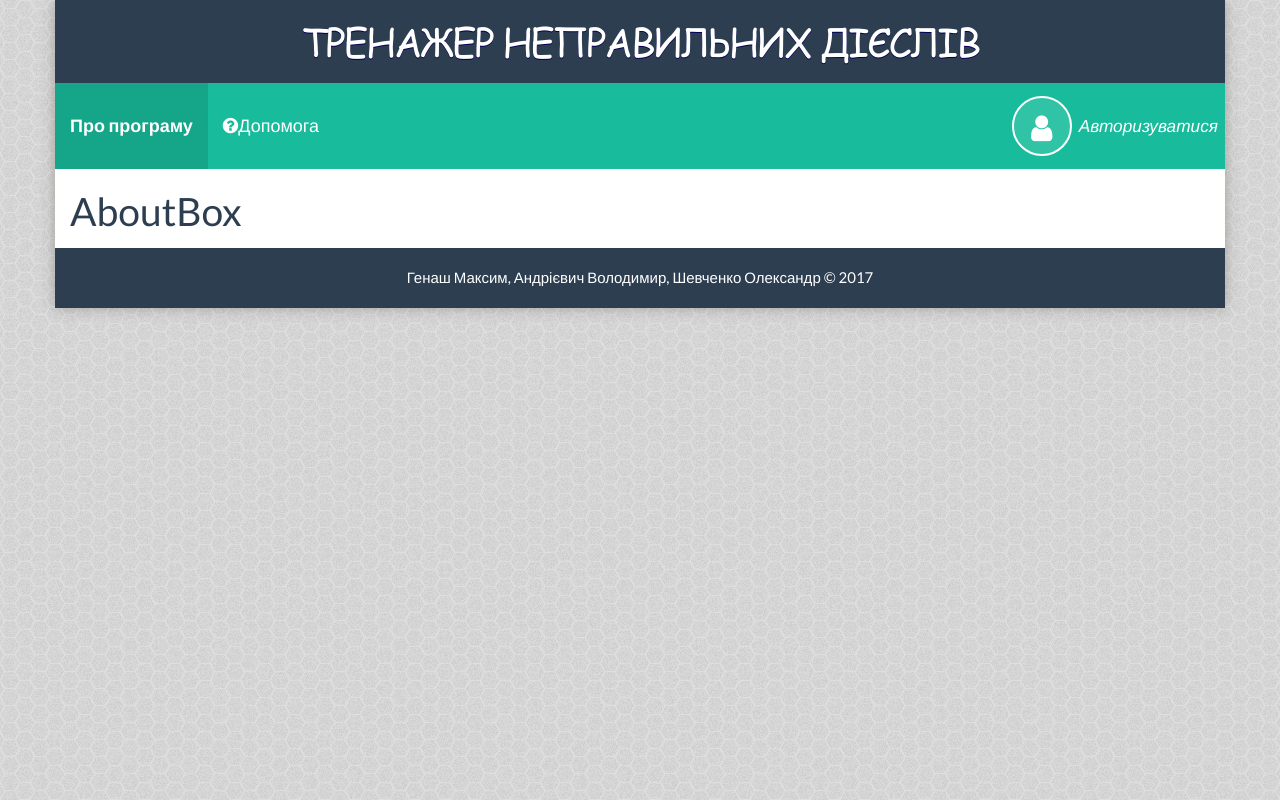
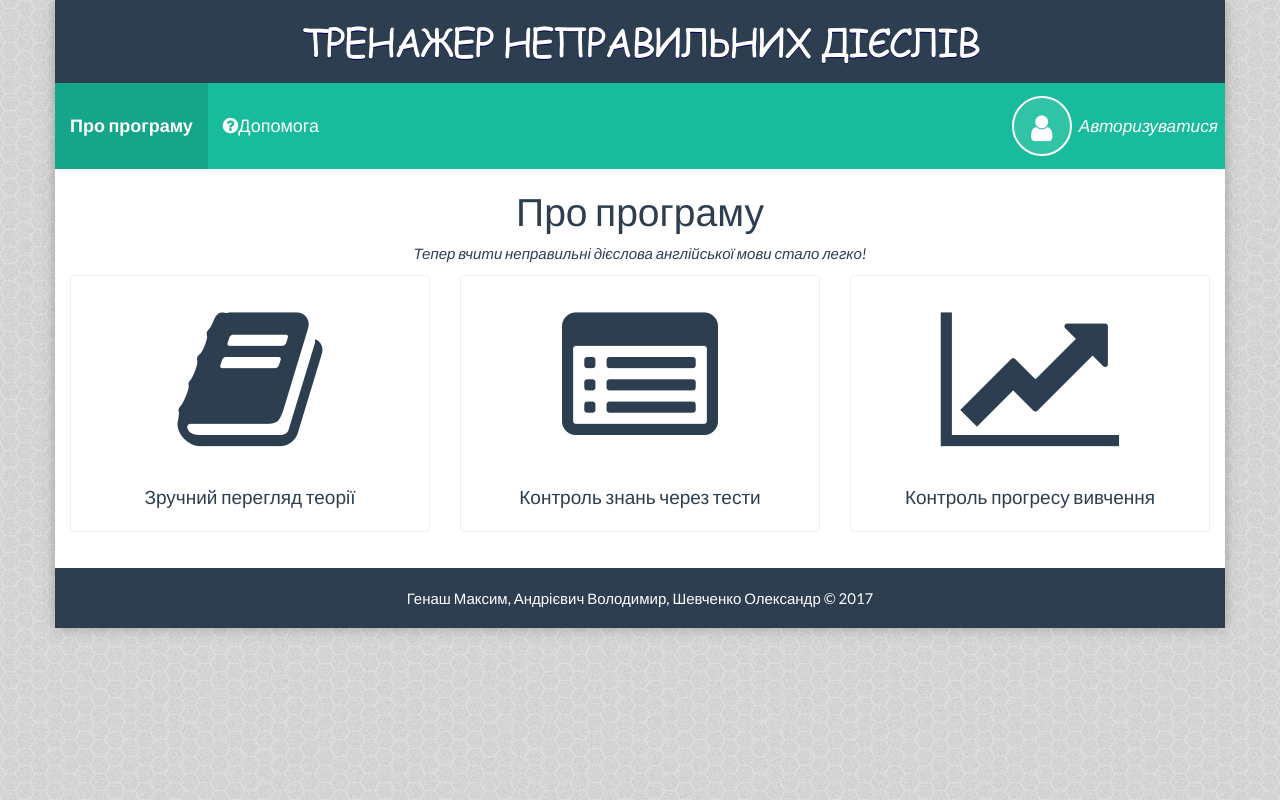
Before and after one commit to MaxGenash/Irregular_verbs_trainer, a React app: page /about in a window 1280 px wide. Built offline with nearby package versions, Linux system fonts and the light colour scheme; the HTML template or start-up script is replaced by a standard one.

Commit message:
Made markup of about page

```diff
--- a/frontend/src/components/AboutBox/index.js
+++ b/frontend/src/components/AboutBox/index.js
@@ -5,7 +5,44 @@ export default class AboutBox extends Component {
     render() {
         return (
             <div className=''>
-                <h1 className=''> AboutBox </h1>
+                <h1 className='text-center'> Про програму </h1>
+                <p className="text-center">
+                    <i>
+                        Тепер вчити неправильні дієслова англійської мови стало легко!
+                    </i>
+                </p>
+                <div className="row">
+                    <div className="col-xs-12 col-md-4">
+                        <div className="thumbnail text-center">
+                            <h1>
+                                <i className="fa fa-book fa-4x" />
+                            </h1>
+                            <div className="caption">
+                                <h4> Зручний перегляд теорії </h4>
+                            </div>
+                        </div>
+                    </div>
+                    <div className="col-xs-12 col-md-4">
+                        <div className="thumbnail text-center">
+                            <h1>
+                                <i className="fa fa-list-alt fa-4x" />
+                            </h1>
+                            <div className="caption">
+                                <h4> Контроль знань через тести </h4>
+                            </div>
+                        </div>
+                    </div>
+                    <div className="col-xs-12 col-md-4">
+                        <div className="thumbnail text-center">
+                            <h1>
+                                <i className="fa fa-line-chart fa-4x" />
+                            </h1>
+                            <div className="caption">
+                                <h4> Контроль прогресу вивчення </h4>
+                            </div>
+                        </div>
+                    </div>
+                </div>
             </div>
         )
     }
```
